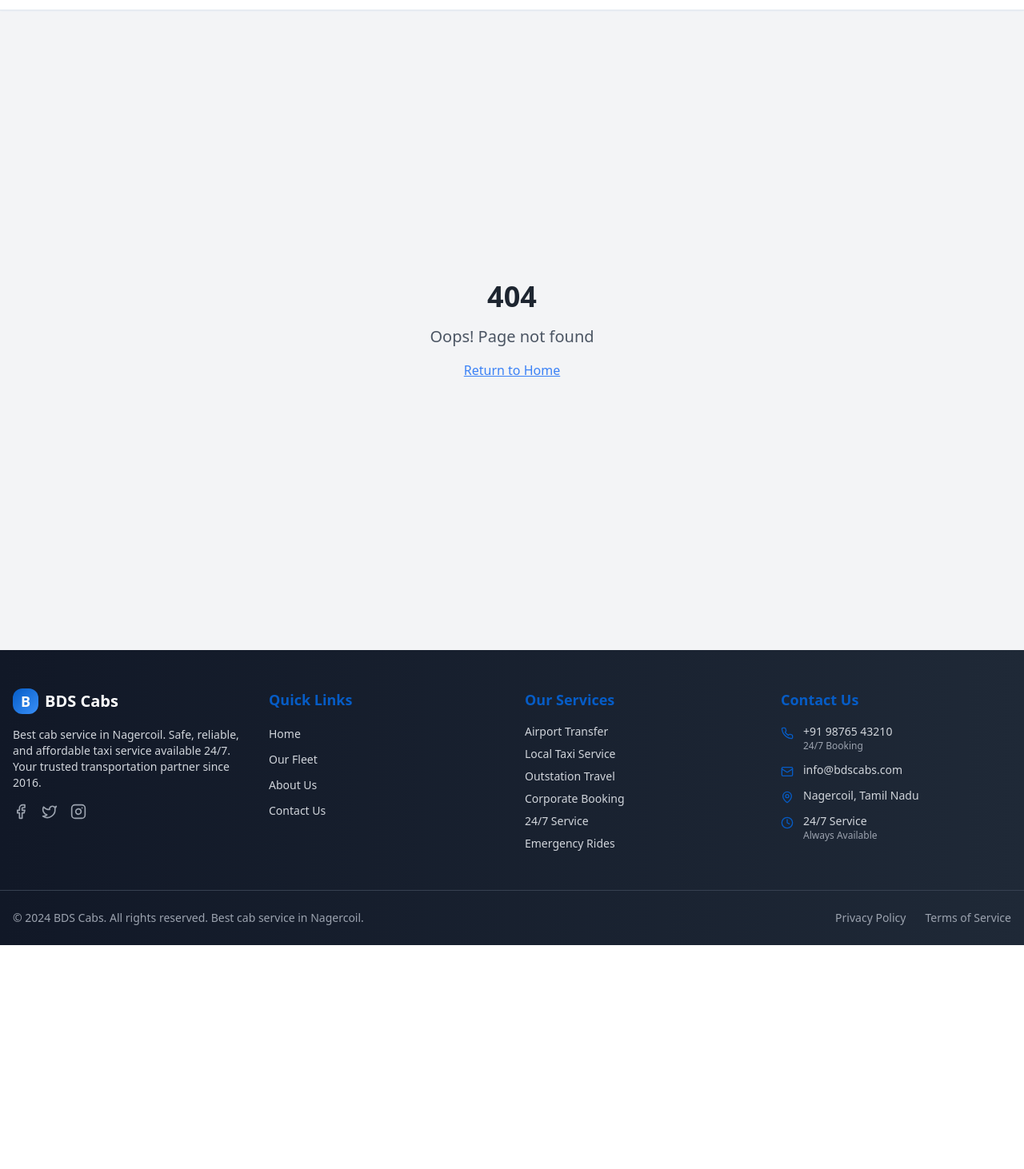
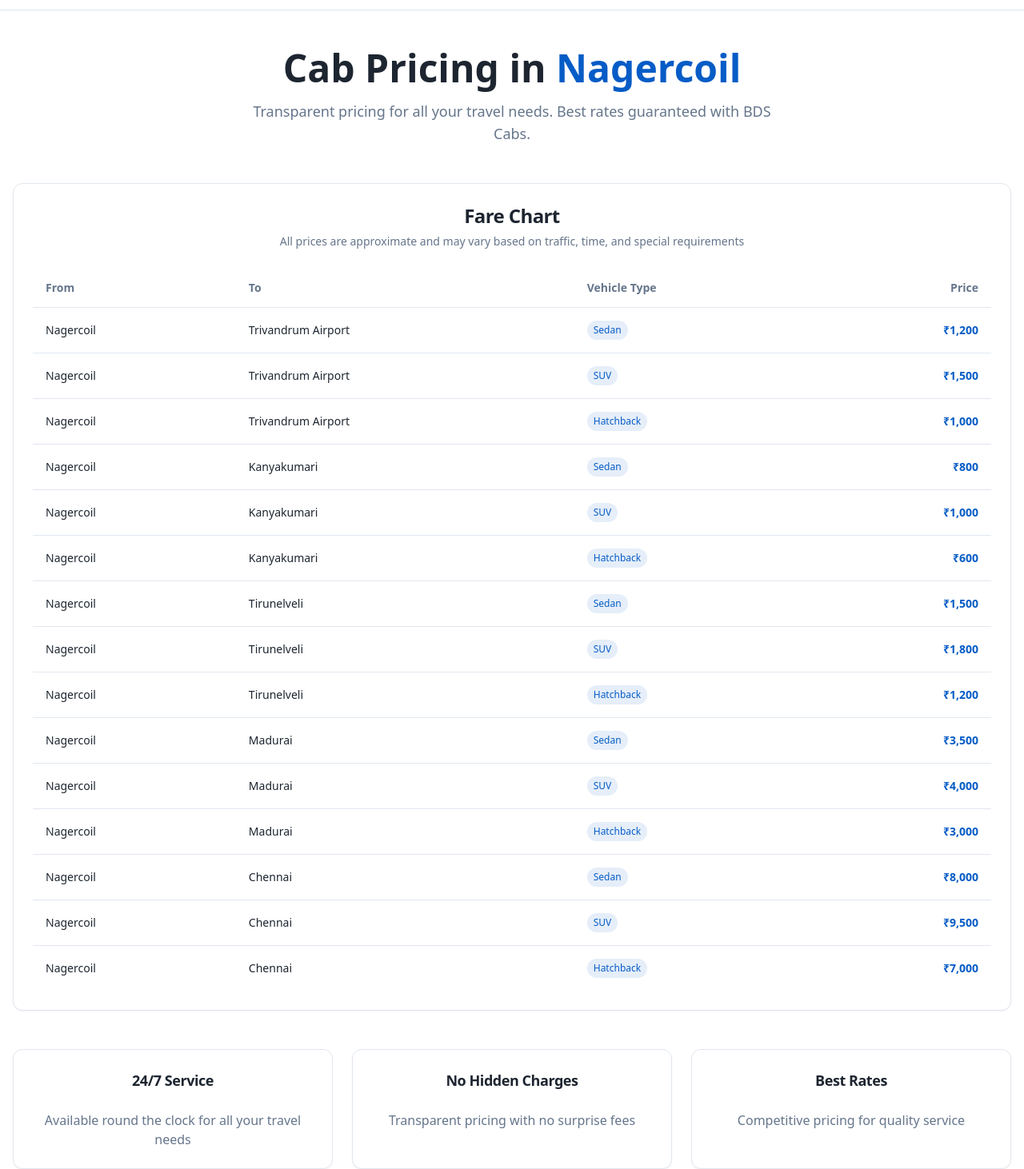
Before and after one commit to Thakshinss/bds-nagercoil-ride, a React (Vite) app: page /prices in a window 1280 px wide. Shown: the part 88-1550 px from the top of the page at 80% size. Before the commit the page ends 1270 px from the top, so only its background shows below. Built offline with nearby package versions, Linux system fonts and the light colour scheme.

Commit message:
Add price navigation and chart
Add a new "Price" navigation menu item.
Display a chart of prices with columns for "From", "To", "Vehicle Type", and "Price".

```diff
--- a/src/App.tsx
+++ b/src/App.tsx
@@ -8,6 +8,7 @@ import Homepage from "./pages/Homepage";
 import About from "./pages/About";
 import Contact from "./pages/Contact";
 import Cars from "./pages/Cars";
+import Prices from "./pages/Prices";
 import NotFound from "./pages/NotFound";
 import Navigation from "./components/Navigation";
 import ScrollingBanner from "./components/ScrollingBanner";
@@ -28,6 +29,7 @@ const App = () => (
             <Routes>
               <Route path="/" element={<Homepage />} />
               <Route path="/cars" element={<Cars />} />
+              <Route path="/prices" element={<Prices />} />
               <Route path="/about" element={<About />} />
               <Route path="/contact" element={<Contact />} />
               {/* ADD ALL CUSTOM ROUTES ABOVE THE CATCH-ALL "*" ROUTE */}
--- a/src/components/Navigation.tsx
+++ b/src/components/Navigation.tsx
@@ -9,6 +9,7 @@ const Navigation = () => {
   const navItems = [
     { name: 'Home', path: '/' },
     { name: 'Cars', path: '/cars' },
+    { name: 'Prices', path: '/prices' },
     { name: 'About Us', path: '/about' },
     { name: 'Contact Us', path: '/contact' },
   ];
--- /dev/null
+++ b/src/pages/Prices.tsx
@@ -0,0 +1,117 @@
+import { Card, CardContent, CardDescription, CardHeader, CardTitle } from '@/components/ui/card';
+import {
+  Table,
+  TableBody,
+  TableCell,
+  TableHead,
+  TableHeader,
+  TableRow,
+} from '@/components/ui/table';
+
+const Prices = () => {
+  const priceData = [
+    { from: 'Nagercoil', to: 'Trivandrum Airport', vehicleType: 'Sedan', price: '₹1,200' },
+    { from: 'Nagercoil', to: 'Trivandrum Airport', vehicleType: 'SUV', price: '₹1,500' },
+    { from: 'Nagercoil', to: 'Trivandrum Airport', vehicleType: 'Hatchback', price: '₹1,000' },
+    { from: 'Nagercoil', to: 'Kanyakumari', vehicleType: 'Sedan', price: '₹800' },
+    { from: 'Nagercoil', to: 'Kanyakumari', vehicleType: 'SUV', price: '₹1,000' },
+    { from: 'Nagercoil', to: 'Kanyakumari', vehicleType: 'Hatchback', price: '₹600' },
+    { from: 'Nagercoil', to: 'Tirunelveli', vehicleType: 'Sedan', price: '₹1,500' },
+    { from: 'Nagercoil', to: 'Tirunelveli', vehicleType: 'SUV', price: '₹1,800' },
+    { from: 'Nagercoil', to: 'Tirunelveli', vehicleType: 'Hatchback', price: '₹1,200' },
+    { from: 'Nagercoil', to: 'Madurai', vehicleType: 'Sedan', price: '₹3,500' },
+    { from: 'Nagercoil', to: 'Madurai', vehicleType: 'SUV', price: '₹4,000' },
+    { from: 'Nagercoil', to: 'Madurai', vehicleType: 'Hatchback', price: '₹3,000' },
+    { from: 'Nagercoil', to: 'Chennai', vehicleType: 'Sedan', price: '₹8,000' },
+    { from: 'Nagercoil', to: 'Chennai', vehicleType: 'SUV', price: '₹9,500' },
+    { from: 'Nagercoil', to: 'Chennai', vehicleType: 'Hatchback', price: '₹7,000' },
+  ];
+
+  return (
+    <div className="min-h-screen bg-background py-12">
+      <div className="container mx-auto px-4">
+        {/* Header Section */}
+        <div className="text-center mb-12">
+          <h1 className="text-4xl md:text-5xl font-bold text-foreground mb-4">
+            Cab Pricing in <span className="text-primary">Nagercoil</span>
+          </h1>
+          <p className="text-lg text-muted-foreground max-w-2xl mx-auto">
+            Transparent pricing for all your travel needs. Best rates guaranteed with BDS Cabs.
+          </p>
+        </div>
+
+        {/* Pricing Table */}
+        <Card className="shadow-custom-lg">
+          <CardHeader>
+            <CardTitle className="text-2xl text-center">Fare Chart</CardTitle>
+            <CardDescription className="text-center">
+              All prices are approximate and may vary based on traffic, time, and special requirements
+            </CardDescription>
+          </CardHeader>
+          <CardContent>
+            <div className="overflow-x-auto">
+              <Table>
+                <TableHeader>
+                  <TableRow>
+                    <TableHead className="font-semibold">From</TableHead>
+                    <TableHead className="font-semibold">To</TableHead>
+                    <TableHead className="font-semibold">Vehicle Type</TableHead>
+                    <TableHead className="font-semibold text-right">Price</TableHead>
+                  </TableRow>
+                </TableHeader>
+                <TableBody>
+                  {priceData.map((item, index) => (
+                    <TableRow key={index} className="hover:bg-muted/50">
+                      <TableCell className="font-medium">{item.from}</TableCell>
+                      <TableCell>{item.to}</TableCell>
+                      <TableCell>
+                        <span className="inline-flex items-center px-2 py-1 rounded-full text-xs font-medium bg-primary/10 text-primary">
+                          {item.vehicleType}
+                        </span>
+                      </TableCell>
+                      <TableCell className="text-right font-semibold text-primary">
+                        {item.price}
+                      </TableCell>
+                    </TableRow>
+                  ))}
+                </TableBody>
+              </Table>
+            </div>
+          </CardContent>
+        </Card>
+
+        {/* Additional Info */}
+        <div className="mt-12 grid md:grid-cols-3 gap-6">
+          <Card className="text-center">
+            <CardHeader>
+              <CardTitle className="text-lg">24/7 Service</CardTitle>
+            </CardHeader>
+            <CardContent>
+              <p className="text-muted-foreground">Available round the clock for all your travel needs</p>
+            </CardContent>
+          </Card>
+
+          <Card className="text-center">
+            <CardHeader>
+              <CardTitle className="text-lg">No Hidden Charges</CardTitle>
+            </CardHeader>
+            <CardContent>
+              <p className="text-muted-foreground">Transparent pricing with no surprise fees</p>
+            </CardContent>
+          </Card>
+
+          <Card className="text-center">
+            <CardHeader>
+              <CardTitle className="text-lg">Best Rates</CardTitle>
+            </CardHeader>
+            <CardContent>
+              <p className="text-muted-foreground">Competitive pricing for quality service</p>
+            </CardContent>
+          </Card>
+        </div>
+      </div>
+    </div>
+  );
+};
+
+export default Prices;
```
